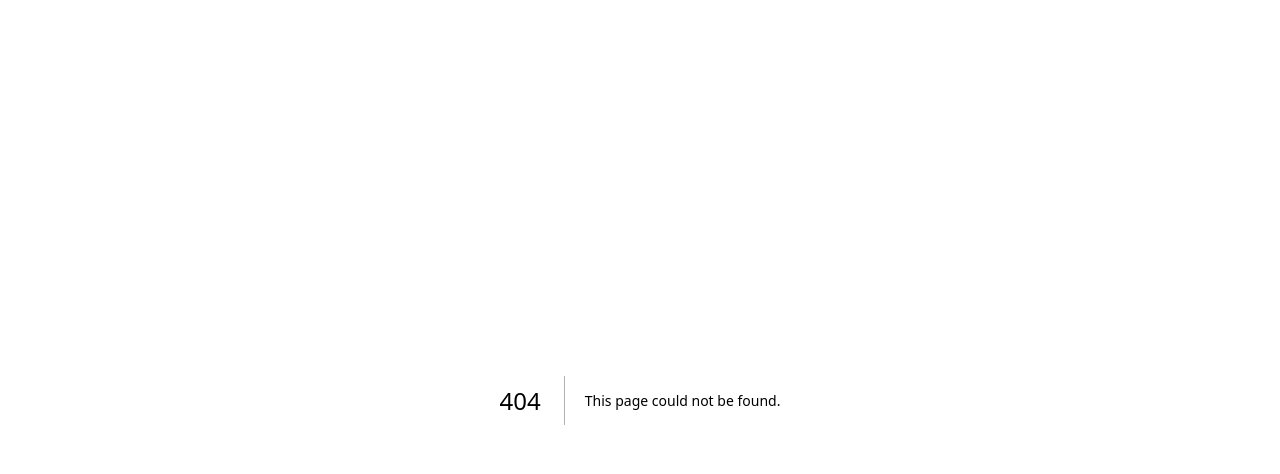
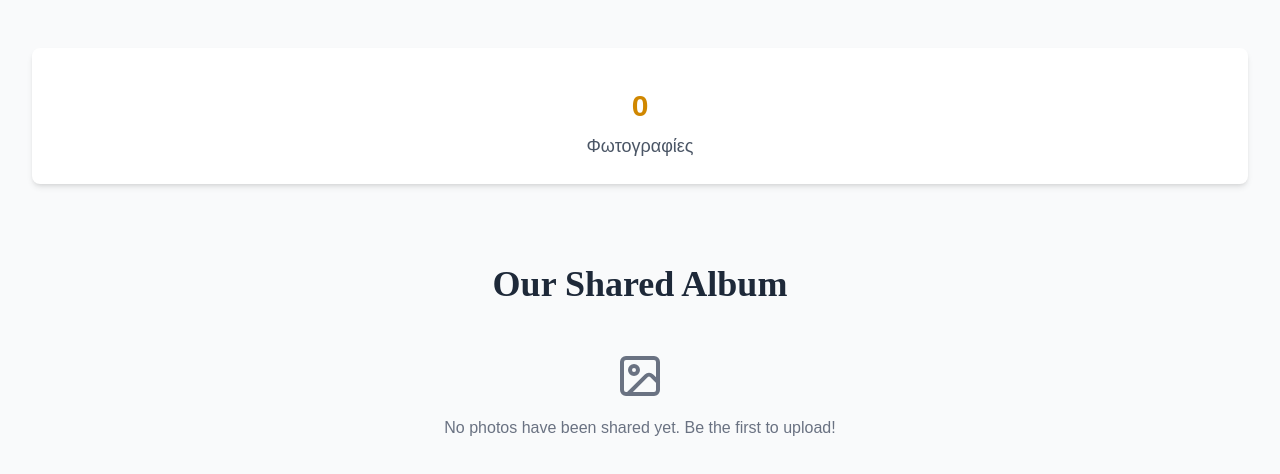
Before and after one commit to nikoioann/sofkat, a Next.js app: page /photos in a window 1280 px wide. Before the commit this address had no page. Shown: the top 474 px of the page. Built offline with nearby package versions, Linux system fonts and the light colour scheme.

Commit message:
Add photo gallery page and API for fetching images from uploads directory

```diff
--- /dev/null
+++ b/app/api/photos/route.js
@@ -0,0 +1,33 @@
+import { NextResponse } from "next/server";
+import { readdir } from "fs/promises";
+import { join } from "path";
+
+export async function GET() {
+  try {
+    const uploadsDir = join(process.cwd(), "public", "uploads");
+
+    // Read all files from the uploads directory
+    const files = await readdir(uploadsDir);
+
+    // Filter for image files only
+    const imageExtensions = [".jpg", ".jpeg", ".png", ".gif", ".webp", ".heic"];
+    const imageFiles = files.filter((file) => {
+      const ext = file.toLowerCase().substring(file.lastIndexOf("."));
+      return imageExtensions.includes(ext);
+    });
+
+    // Create URLs for each image
+    const photos = imageFiles.map((file) => `/uploads/${file}`);
+
+    return NextResponse.json({
+      photos,
+      count: photos.length,
+    });
+  } catch (error) {
+    console.error("Error reading photos:", error);
+    return NextResponse.json(
+      { error: "Failed to read photos", photos: [], count: 0 },
+      { status: 500 }
+    );
+  }
+}
--- /dev/null
+++ b/app/photos/page.js
@@ -0,0 +1,66 @@
+"use client";
+import React, { useState, useEffect } from "react";
+import PhotoGallery from "@/components/PhotoGallery";
+import { Camera } from "lucide-react";
+
+const PhotosPage = () => {
+  const [photos, setPhotos] = useState([]);
+  const [count, setCount] = useState(0);
+  const [loading, setLoading] = useState(true);
+  const [error, setError] = useState(null);
+
+  useEffect(() => {
+    const fetchPhotos = async () => {
+      try {
+        setLoading(true);
+        const response = await fetch("/api/photos");
+        const data = await response.json();
+
+        if (response.ok) {
+          setPhotos(data.photos || []);
+          setCount(data.count || 0);
+        } else {
+          setError("Failed to load photos");
+        }
+      } catch (err) {
+        console.error("Error fetching photos:", err);
+        setError("Failed to load photos");
+      } finally {
+        setLoading(false);
+      }
+    };
+
+    fetchPhotos();
+  }, []);
+
+  return (
+    <div className="min-h-screen bg-gray-50">
+      <div className="max-w-7xl mx-auto py-12 px-4 sm:px-6 lg:px-8">
+        {/* Photo Counter */}
+        <div className="bg-white rounded-lg shadow-md p-6 mb-8 text-center">
+          {loading ? (
+            <p className="text-gray-600 text-lg">Φόρτωση...</p>
+          ) : (
+            <div className="mt-4">
+              <p className="text-3xl font-semibold text-yellow-600">{count}</p>
+              <p className="text-gray-600 text-lg mt-2">
+                {count === 1 ? "Φωτογραφία" : "Φωτογραφίες"}
+              </p>
+            </div>
+          )}
+        </div>
+
+        {/* Photo Gallery */}
+        {error ? (
+          <div className="text-center text-red-600 py-12">
+            <p>{error}</p>
+          </div>
+        ) : (
+          <PhotoGallery photos={photos} />
+        )}
+      </div>
+    </div>
+  );
+};
+
+export default PhotosPage;
--- a/components/PhotoGallery.js
+++ b/components/PhotoGallery.js
@@ -1,7 +1,6 @@
 "use client";
-import React, { useState, useEffect } from "react";
+import React, { useState } from "react";
 import { LucideImage } from "lucide-react";
-import Image from "next/image";
 
 const PhotoGallery = ({ photos }) => {
   const [lightboxImage, setLightboxImage] = useState(null);
@@ -30,7 +29,7 @@ const PhotoGallery = ({ photos }) => {
               className="break-inside-avoid"
               onClick={() => setLightboxImage(photo)}
             >
-              <Image
+              <img
                 src={photo}
                 alt={`Shared memory ${index + 1}`}
                 className="w-full h-auto object-cover rounded-lg shadow-md hover:shadow-xl transform hover:-translate-y-1 transition-all duration-300 cursor-pointer"
@@ -46,7 +45,7 @@ const PhotoGallery = ({ photos }) => {
           className="fixed inset-0 bg-black bg-opacity-80 flex items-center justify-center z-50 p-4"
           onClick={() => setLightboxImage(null)}
         >
-          <Image
+          <img
             src={lightboxImage}
             alt="Lightbox view"
             className="max-w-full max-h-full rounded-lg"
```
